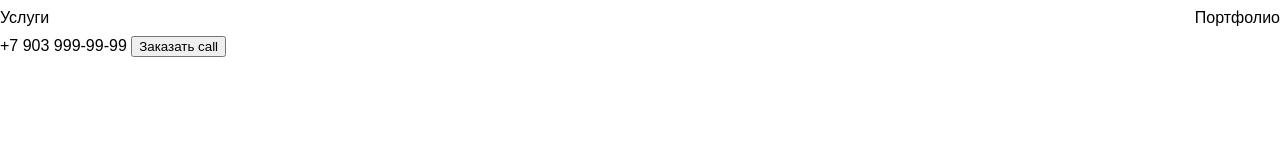
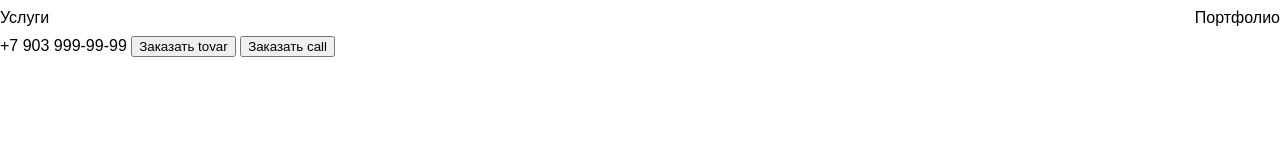
Before and after one commit to DmitriyKoptin/git-prac, a plain HTML site: page index.html in a window 1280 px wide. Drawn offline with Linux system fonts and the light colour scheme.

Commit message:
added tovar button

```diff
--- a/index.html
+++ b/index.html
@@ -17,6 +17,7 @@
         </nav>
         <div>
             <a href="tel:+79039999999">+7 903 999-99-99</a>
+		<button>Заказать tovar</button>
             <button>Заказать call</button>
         </div>
     </header>
```
